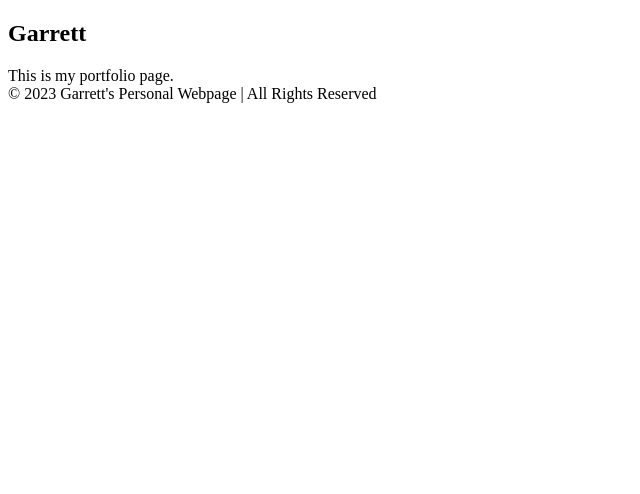
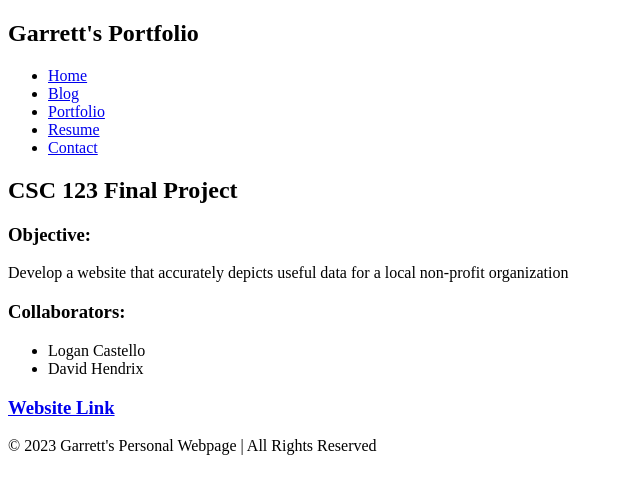
Before and after one commit to greinhard2003/greinhard2003.github.io, a plain HTML site: page portfolio.html in a window 1280 px wide. Shown: the whole page, without its empty margins (0-640 px from the left). Drawn offline with Linux system fonts and the light colour scheme.

Commit message:
feat: added navigation links

```diff
--- a/portfolio.html
+++ b/portfolio.html
@@ -5,11 +5,29 @@
     </head>
     <body>
         <nav class = "navbar">
-            <h1 class = "logo">Garrett</h1>
+            <h1 class = "logo">Garrett's Portfolio</h1>
+            <ul class="nav-list">
+                <li><a href="index.html">Home</a></li>
+                <li><a href="blog.html">Blog</a></li>
+                <li><a href="portfolio.html">Portfolio</a></li>
+                <li><a href="resume.html">Resume</a></li>
+                <li><a href="contact.html">Contact</a></li>
+            </ul>
         </nav>
         <main>
-            <div class = "project"></div>
-            This is my portfolio page.
+            <div class = "project">
+                <h2>CSC 123 Final Project</h2>
+                <h3>Objective:</h3>
+                    <p>Develop a website that accurately depicts useful data for a local non-profit organization</p>
+
+                <h3>Collaborators: </h3>
+                    <ul class="collaborators">
+                        <li>Logan Castello</li>
+                        <li>David Hendrix</li>
+
+                    </ul>
+                <h3><a href="https://final-group-project-csc-123-fall-2022-8.csc-123-fall-2022.repl.co/">Website Link</a></h3>
+            </div>
         </main>
         <footer class = "footer">© 2023 Garrett's Personal Webpage | All Rights Reserved</footer>
     </body>
```
Also changed, not shown: blog.html (+7 -0 lines), contact.html (+7 -0 lines), index.html (+10 -1 lines), resume.html (+7 -0 lines).
